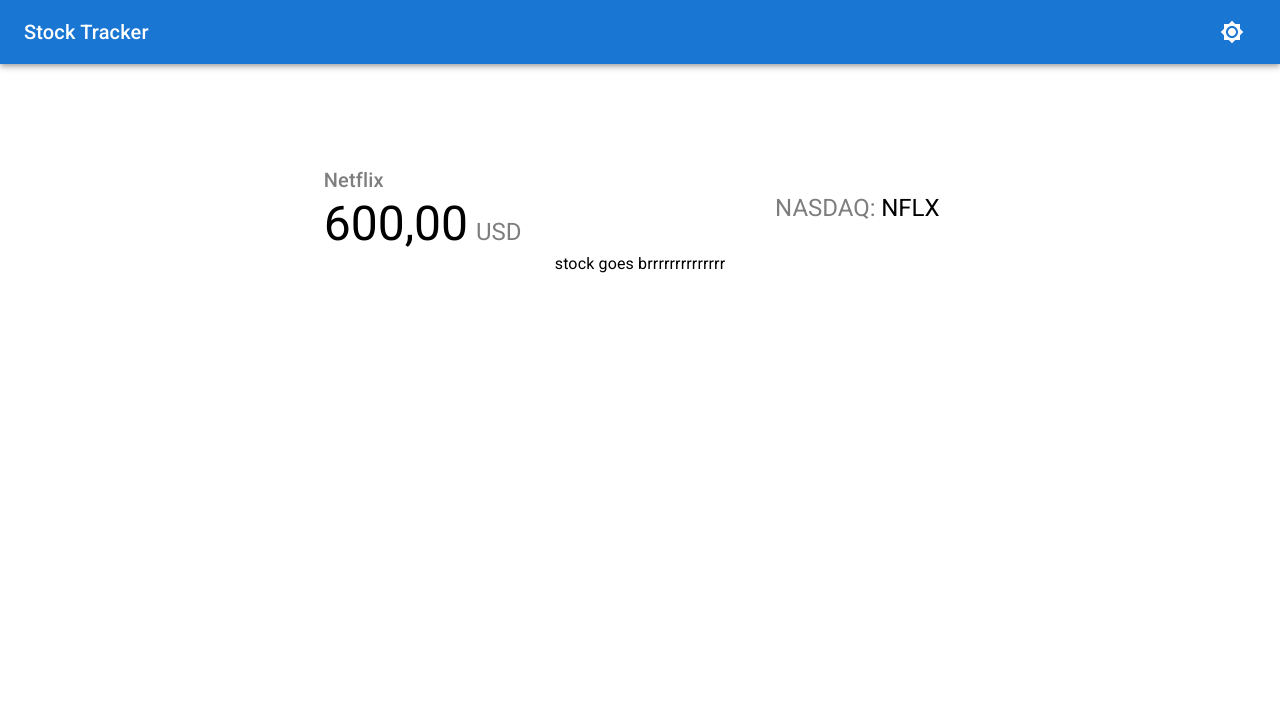
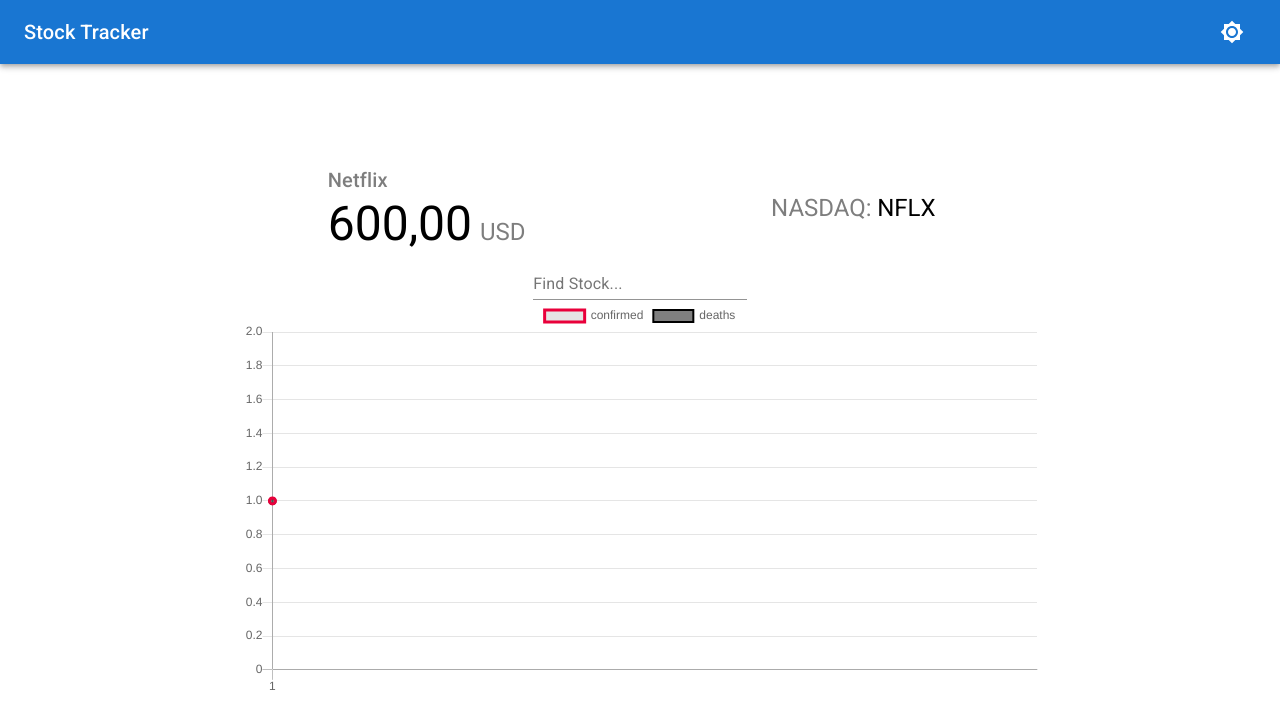
Before and after one commit to plechipt/stock-tracker-app, a React (Create React App) app: page / in a window 1280 px wide. Shown: the top 722 px of the page. Built offline with nearby package versions, Linux system fonts and the light colour scheme.

Commit message:
created stock chart and find input component

```diff
--- a/package.json
+++ b/package.json
@@ -8,7 +8,9 @@
     "@testing-library/jest-dom": "^5.11.4",
     "@testing-library/react": "^11.1.0",
     "@testing-library/user-event": "^12.1.10",
+    "chart.js": "^2.9.4",
     "react": "^17.0.1",
+    "react-chartjs-2": "^2.11.1",
     "react-dom": "^17.0.1",
     "react-scripts": "4.0.2",
     "web-vitals": "^1.0.1"
--- a/src/App.js
+++ b/src/App.js
@@ -5,6 +5,7 @@
 import Navbar from "./components/Navbar";
 import LeftSide from "./components/LeftSide";
 import RightSide from "./components/RightSide";
+import FindInput from "./components/FindInput";
 import StockChart from "./components/StockChart";
 
 const useStyles = makeStyles(() => ({
@@ -23,11 +24,14 @@
         <Navbar />
       </header>
       <main>
-        <Grid className={classes.container} container spacing={3}>
+        <Grid className={classes.container} container>
           <LeftSide />
           <RightSide />
         </Grid>
-        <Grid className={classes.container} container spacing={3}>
+        <Grid className={classes.container} container>
+          <FindInput />
+        </Grid>
+        <Grid className={classes.container} container>
           <StockChart />
         </Grid>
       </main>
--- /dev/null
+++ b/src/components/FindInput.js
@@ -0,0 +1,24 @@
+import React from "react";
+
+import { makeStyles } from "@material-ui/core/styles";
+import Grid from "@material-ui/core/Grid";
+import TextField from "@material-ui/core/TextField";
+
+const useStyles = makeStyles((theme) => ({
+  root: {
+    display: "flex",
+    justifyContent: "center",
+    alignItems: "center",
+  },
+}));
+
+const FindInput = () => {
+  const classes = useStyles();
+  return (
+    <Grid className={classes.root} item xs={4} md={2}>
+      <TextField fullWidth label="Find Stock..." />
+    </Grid>
+  );
+};
+
+export default FindInput;
--- a/src/components/LeftSide.js
+++ b/src/components/LeftSide.js
@@ -24,7 +24,7 @@
   const classes = useStyles();
 
   return (
-    <Grid className={classes.root} item xs={4}>
+    <Grid className={classes.root} item xs={12} md={4}>
       <div>
         <Typography className={classes.muted} variant="h6">
           Netflix
--- a/src/components/RightSide.js
+++ b/src/components/RightSide.js
@@ -25,7 +25,7 @@
   const classes = useStyles();
 
   return (
-    <Grid className={classes.root} item xs={4}>
+    <Grid className={classes.root} item xs={12} md={4}>
       <Typography
         className={`${classes.withoutBreak} ${classes.marginRight} ${classes.muted}`}
         variant="h5"
--- a/src/components/StockChart.js
+++ b/src/components/StockChart.js
@@ -1,22 +1,48 @@
-import React from "react";
+import React, { useState, useEffect } from "react";
+import { Line } from "react-chartjs-2";
 
 import { makeStyles } from "@material-ui/core/styles";
 import Grid from "@material-ui/core/Grid";
-import Typography from "@material-ui/core/Typography";
 
 const useStyles = makeStyles(() => ({
   root: {
     display: "flex",
     justifyContent: "center",
+    width: "50rem",
   },
 }));
 
 const Chart = () => {
+  const [stockData, setStockData] = useState({});
+
+  useEffect(() => {
+    setStockData({
+      labels: [1],
+      datasets: [
+        {
+          label: "confirmed",
+          data: [1],
+          borderColor: "rgba(233, 0, 59, 1)",
+          borderWidth: 3,
+        },
+        {
+          label: "deaths",
+          data: [1],
+          backgroundColor: "rgba(0, 0, 0, 0.5)",
+          borderColor: "black",
+          borderWidth: 2,
+        },
+      ],
+    });
+  }, []);
+
+  console.log(stockData);
+
   const classes = useStyles();
   return (
     <div>
       <Grid className={classes.root} item xs={12}>
-        <Typography>stock goes brrrrrrrrrrrrrr</Typography>
+        <Line data={stockData} />
       </Grid>
     </div>
   );
```
Also changed, not shown: 1 other file (tests, documents, lock files or other folders).
